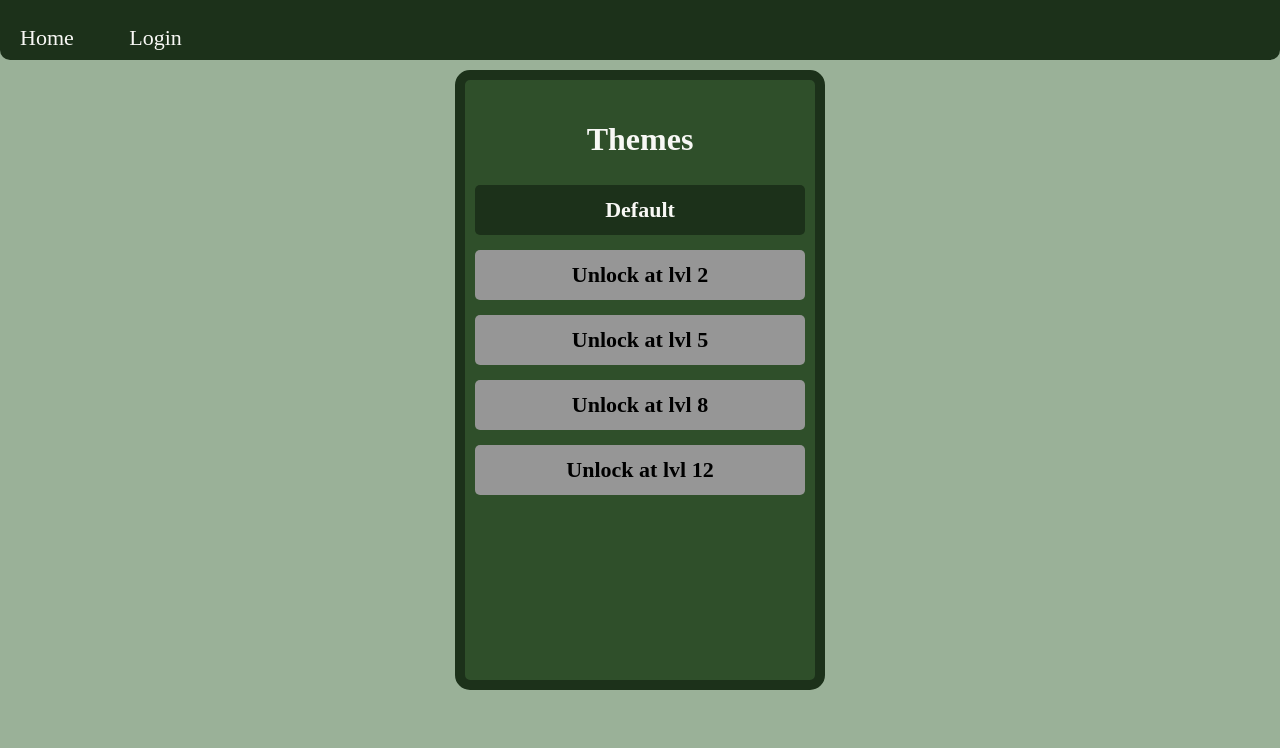
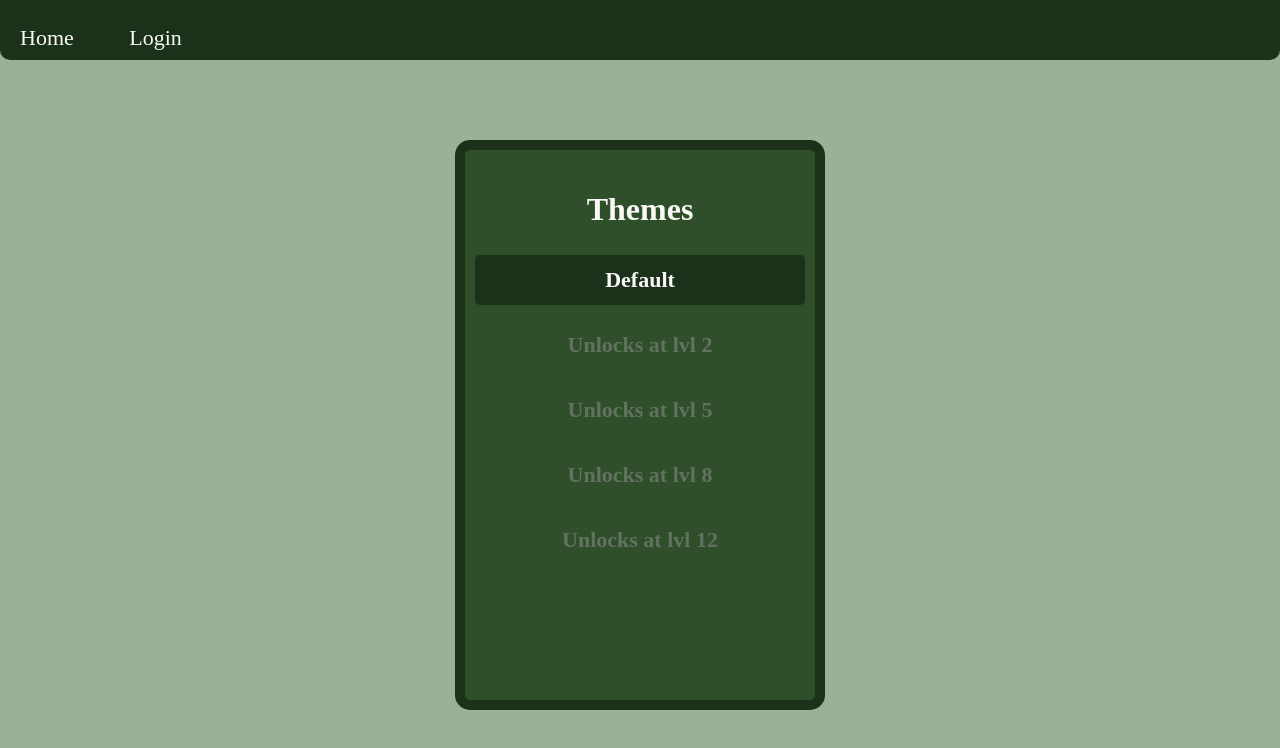
Before and after one commit to leyuh/crib-crazy-client, a React (Create React App) app: page /themes in a window 1280 px wide. Shown: the top 748 px of the page. Built offline with nearby package versions, Linux system fonts and the light colour scheme; no server answers.

Commit message:
epic stuff

```diff
--- a/src/components/Leaderboard.js
+++ b/src/components/Leaderboard.js
@@ -14,7 +14,7 @@ const Leaderboard = (props) => {
         if (scores.length === 0 ) return 100;
         let total = 0;
         scores.map(score => total += score);
-        total = Math.floor(total / scores.length);
+        total = Math.floor(total / scores.length * 10) / 10;
         return total;
     }
 
@@ -48,7 +48,7 @@ const Leaderboard = (props) => {
                 </li>
             })}
         </ul>
-        <button id="leaderboard-close-btn" className="font-primary" onClick={() => setShowLeaderboard(false)}>Close</button>
+        <button id="leaderboard-close-btn" className="font-secondary primary" onClick={() => setShowLeaderboard(false)}>Close</button>
     </div>
 }
 
--- a/src/components/RoundSummary.js
+++ b/src/components/RoundSummary.js
@@ -59,7 +59,7 @@ const RoundSummary = (props) => {
     useEffect(() => {
         if (cookies.access_token) {
             updateUserMostRecentRatings(accuracyRating, localStorage.getItem("userId"));
-            updateUserLevel(localStorage.getItem("userId"), experienceRate);
+            updateUserLevel(localStorage.getItem("userId"), (experienceRate * (accuracyRating)));
         }
     }, [])
 
--- a/src/pages/Auth.js
+++ b/src/pages/Auth.js
@@ -9,13 +9,23 @@ import "../styles/Auth.css";
 const Auth = () => {
     const [currAuthDiv, setCurrAuthDiv] = useState("register");
 
+    const [cookies, setCookies] = useCookies(["access_token"]);
+
+    const navigate = useNavigate();
+
     return <div id="auth" className="page default">
         {currAuthDiv === "register" ? <Register
             currAuthDiv={currAuthDiv}
             setCurrAuthDiv={setCurrAuthDiv}
+            cookies={cookies}
+            setCookies={setCookies}
+            navigate={navigate}
         /> : <Login
             currAuthDiv={currAuthDiv}
             setCurrAuthDiv={setCurrAuthDiv}
+            cookies={cookies}
+            setCookies={setCookies}
+            navigate={navigate}
         />}
     </div>
 }
@@ -23,15 +33,15 @@ const Auth = () => {
 const Login = (props) => {
     const {
         currAuthDiv,
-        setCurrAuthDiv
+        setCurrAuthDiv,
+        cookies,
+        setCookies,
+        navigate
     } = props;
 
     const [username, setUsername] = useState("");
     const [password, setPassword] = useState("");
 
-    const [cookies, setCookies] = useCookies(["access_token"]);
-
-    const navigate = useNavigate();
 
     const onSubmit = async (e) => {
         e.preventDefault();
@@ -65,7 +75,10 @@ const Login = (props) => {
 const Register = (props) => {
     const {
         currAuthDiv,
-        setCurrAuthDiv
+        setCurrAuthDiv,
+        cookies,
+        setCookies,
+        navigate
     } = props;
 
     const [username, setUsername] = useState("");
@@ -79,6 +92,15 @@ const Register = (props) => {
                 username,
                 password
             })
+
+            const res = await axios.post("http://localhost:3001/auth/login", {
+                username,
+                password
+            });
+
+            setCookies("access_token", res.data.token);
+            window.localStorage.setItem("userId", res.data.userId);
+            navigate("/");
         } catch (err) {
             console.error(err);
         }
--- a/src/pages/Home.js
+++ b/src/pages/Home.js
@@ -27,7 +27,7 @@ const Home = () => {
 
     const [displayCards, setDisplayCards] = useState(null);
 
-    const experienceRate = 0.05;
+    const experienceRate = 0.0005;
 
     useEffect(() => {
         resetRound();
--- a/src/pages/Themes.js
+++ b/src/pages/Themes.js
@@ -42,7 +42,7 @@ const Themes = ({ theme, setTheme }) => {
                         </li>
                     } else {
                         return <li key={i} className="theme-li locked">
-                            <h1>Unlock at lvl {THEMES[val]}</h1>
+                            <h1>Unlocks at lvl {THEMES[val]}</h1>
                         </li>
                     }
 
--- a/src/styles/Leaderboard.css
+++ b/src/styles/Leaderboard.css
@@ -33,7 +33,7 @@
 }
 
 .leaderboard-item > h3 {
-    font-size: 22px;
+    font-size: 24px;
     text-align: left;
     width: 140px;
     margin-right: 0px;
@@ -43,10 +43,10 @@
 
 .leaderboard-item > h5 {
     float: right;
-    width: 50px;
+    width: 55px;
     text-align: right;
     right: 0px;
-    top: 25px;
+    top: 20px;
 }
 
 .leaderboard-item > * {
@@ -54,7 +54,7 @@
     margin: 0px;
     margin-left: 10px;
     margin-right: 10px;
-    font-size: 18px;
+    font-size: 20px;
     position: relative;
 }
 
@@ -74,7 +74,6 @@
     font-family: inherit;
     font-weight: bold;
     font-size: 18px;
-    background-color: rgb(147, 197, 123);
 }
 
 @media screen and (max-width: 650px) {
--- a/src/styles/Themes.css
+++ b/src/styles/Themes.css
@@ -1,9 +1,9 @@
 #themes > div {
-    height: 600px;
+    height: 550px;
     width: 350px;
     position: absolute;
     left: calc(50% - 185px);
-    top: calc(50% - 360px);
+    top: calc(50% - 290px);
     border: 10px solid;
     border-radius: 15px;
 }
@@ -18,7 +18,7 @@
     list-style: none;
     position: relative;
     top: 10px;
-    height: 500px;
+    height: 450px;
     overflow-y: scroll;
     overflow-x: hidden;
 }
@@ -42,7 +42,6 @@
     cursor: grab;
 }
 
-.locked {
-    background-color: rgb(150, 150, 150);
-    border: 0px;
+.locked > h1 {
+    color: rgba(150, 150, 150, 0.5);
 }
```
